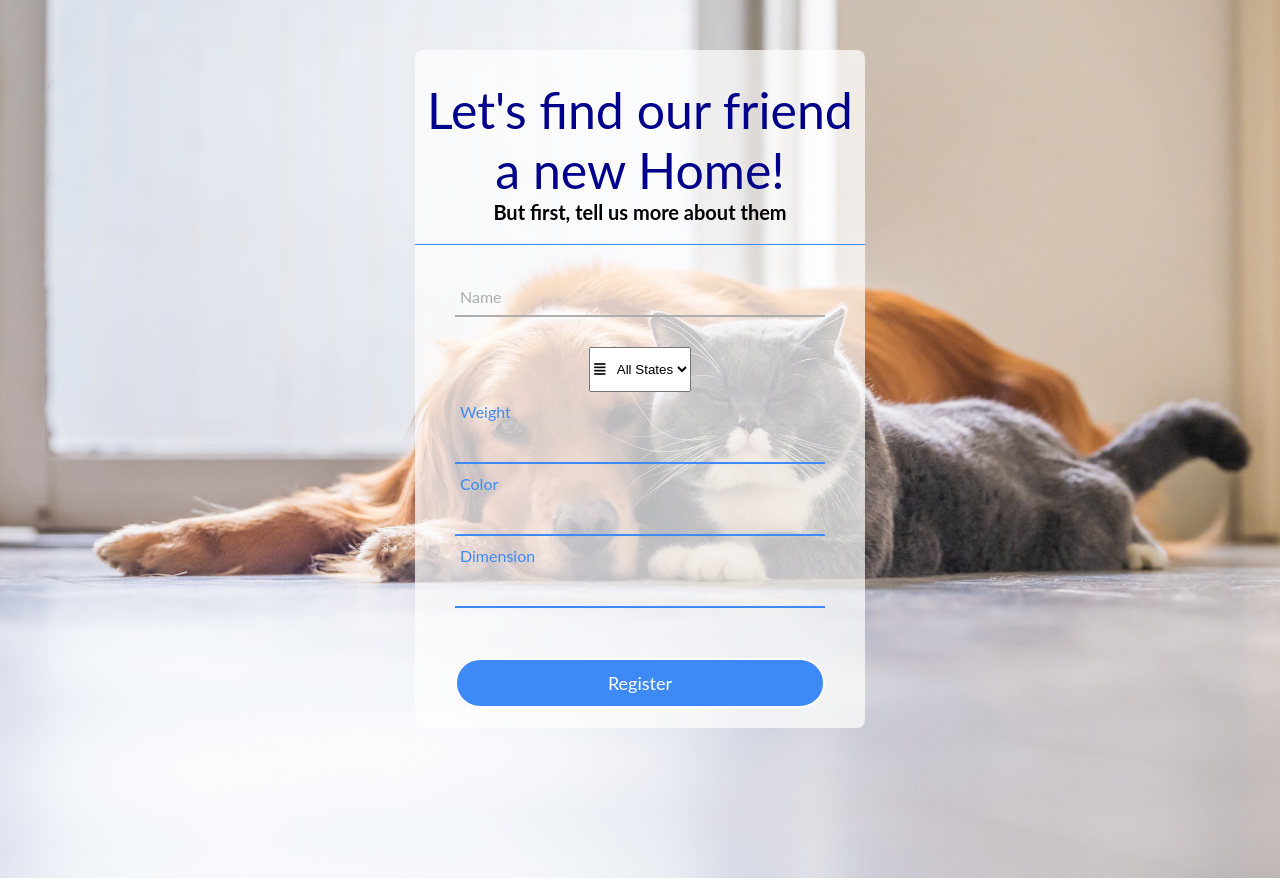
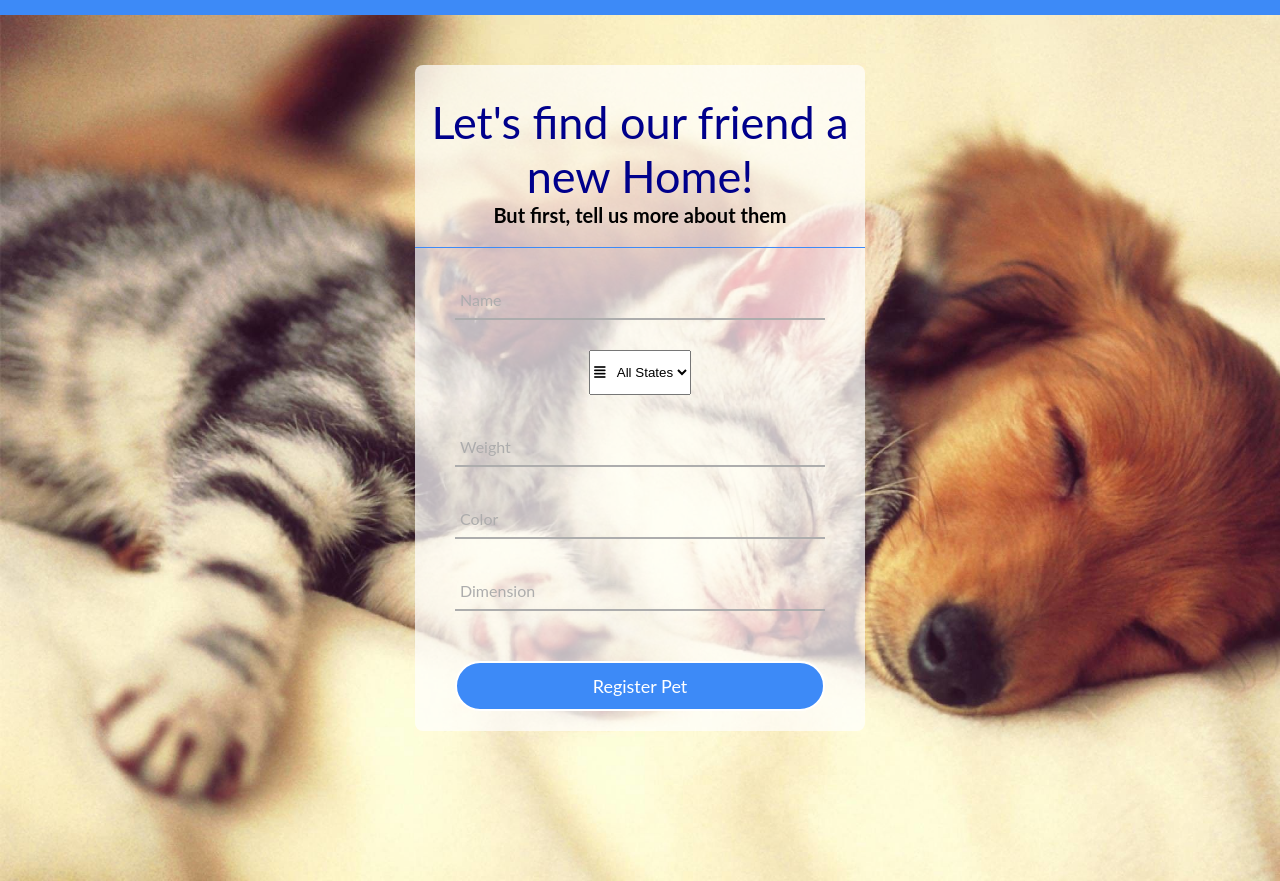
Before and after one commit to up201806330/Hoaloha, a PHP site: page /pages/add_animal.php in a window 1280 px wide. Shown: the part 86-967 px from the top of the page. Run offline with PHP 8.4, Linux system fonts and the light colour scheme; some libraries are stand-ins or nearby versions.

Commit message:
Fixed some misaligned elements and added missing animations to some pages

```diff
--- a/css/style.css
+++ b/css/style.css
@@ -220,11 +220,11 @@
 }
 
 .login-content{
+    text-align: center;
     width: 400px;
     margin-bottom: 150px;
     background-color: white;
     border-radius: 8px;
-    text-align: center;
     border-style: solid;
     border-color: var(--login-blue);
     border-width: 2px;
@@ -233,9 +233,10 @@
 
 .close-button-container{
     height: 5px;
-    margin: 10px;
     float: right;
     position: relative;
+    top: 10px;
+    right: 10px;
 }
 
 .close-button-container a{
@@ -253,7 +254,6 @@
 
 .login-content h1{
     font-size: 40px;
-    text-align: center;
     font-weight: normal;
     padding: 20px 0 0 0;
     color: darkblue;
@@ -289,16 +289,6 @@
 
 .txt_field label{
     position: absolute;
-    top: 60%;
-    left: 5px;
-    color: #adadad;
-    font-size: 16px;
-    pointer-events: none;
-    transition: 0.5s;
-}
-
-#signup .txt_field label{
-    position: absolute;
     top: 30%;
     left: 5px;
     color: #adadad;
@@ -321,7 +311,7 @@
 
 .txt_field input:focus ~ label,
 .txt_field input:valid ~ label{
-    top: -5px;
+    top: -15px;
     color: var(--login-blue)
 }
 
@@ -368,6 +358,9 @@
 
 
 #signup {
+    border-top-style: solid;
+    border-width: 15px;
+    border-color: var(--login-blue);
     width: 100%;
     height: 100%;
     overflow: hidden;
@@ -388,7 +381,7 @@
     overflow: hidden;
 }
 
-.register-content h1{
+#signup .register-content h1{
     font-size: 50px;
     text-align: center;
     font-weight: normal;
@@ -448,13 +441,40 @@
 
 #signup .txt_field input:focus ~ label,
 #signup .txt_field input:valid ~ label{
-    top: -20px;
+    top: -15px;
     color: var(--login-blue)
 }
 
 #signup .txt_field input:focus ~ span::before,
 #signup .txt_field input:valid ~ span::before{
     width: 100%;
+}
+
+
+/*
+---------------------------------------------
+add_animal.php
+---------------------------------------------
+
+*/
+
+#signup-animal {
+    border-top-style: solid;
+    border-width: 15px;
+    border-color: var(--login-blue);
+    width: 100%;
+    height: 100%;
+    overflow: hidden;
+    background-image: url(../assets/add_animal_bg.jpg);
+    background-size: cover;
+}
+
+#signup-animal .register-content h1{
+    font-size: 45px;
+    text-align: center;
+    font-weight: normal;
+    padding-top: 20px;
+    color: darkblue;
 }
 
 
--- a/templates/tpl_animal.php
+++ b/templates/tpl_animal.php
@@ -74,7 +74,8 @@
 /**
  * Draws the page for registering an animal
  */ ?>
-  <section id="signup">
+
+  <section id="signup-animal">
     <div class="register-content">
       <h1>Let's find our friend a new Home!</h1>
       <h2>But first, tell us more about them</h2>
@@ -84,6 +85,8 @@
           <span></span>
           <label>Name</label>
         </div>
+        <div class="dropdown">
+          <div class="dropdown-select">
             <select name='species' style='height: 45px; font-family:Arial, FontAwesome;'>
                 <option value=''>&#xf039; &nbsp; All States</option>
                 <option value='Dog'>&#xf6d3; &nbsp; Dog</option>
@@ -92,24 +95,26 @@
                 <option value='Other'>&#xf059; &nbsp; Other</option>
                 <label>Species</label>
             </select>
+          </div>
+        </div>
         <div class="details">
             <div class="txt_field">
-            <input type="text" name="weight">
+              <input type="text" name="weight" required>
               <span></span>
               <label>Weight</label>
             </div>
             <div class="txt_field">
-            <input type="text" name="color">
+              <input type="text" name="color" required>
               <span></span>
               <label>Color</label>
             </div>
             <div class="txt_field">
-            <input type="text" name="dimension">
+              <input type="text" name="dimension" required>
               <span></span>
               <label>Dimension</label>
             </div>
         </div>
-        <button type="submit">Register</button>
+        <button type="submit">Register Pet</button>
       </form>
     </div>
   </section>
```
Also changed, not shown: assets/add_animal_bg.jpg (added). Lines whose indentation alone changed are shown as unchanged.
